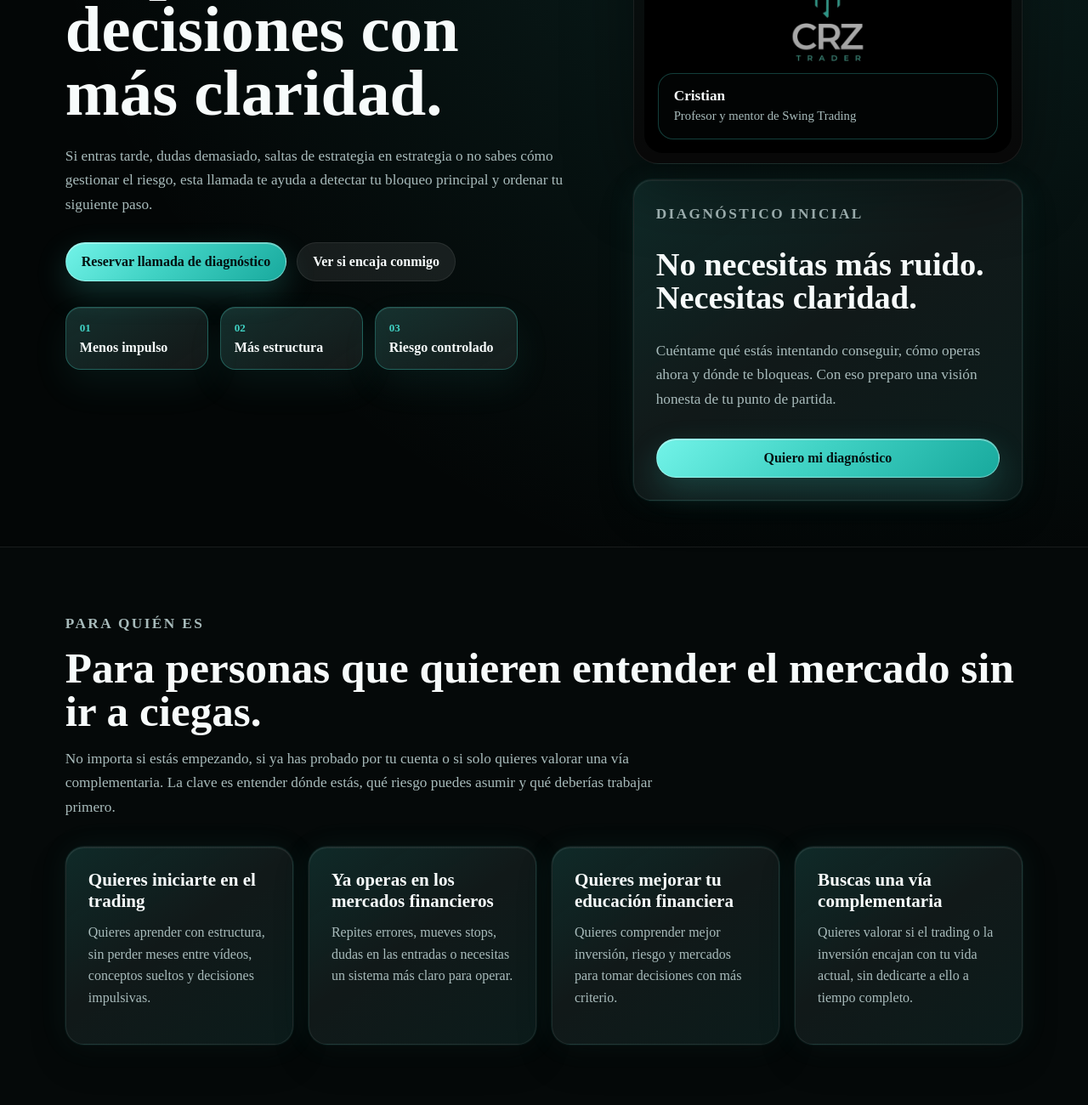
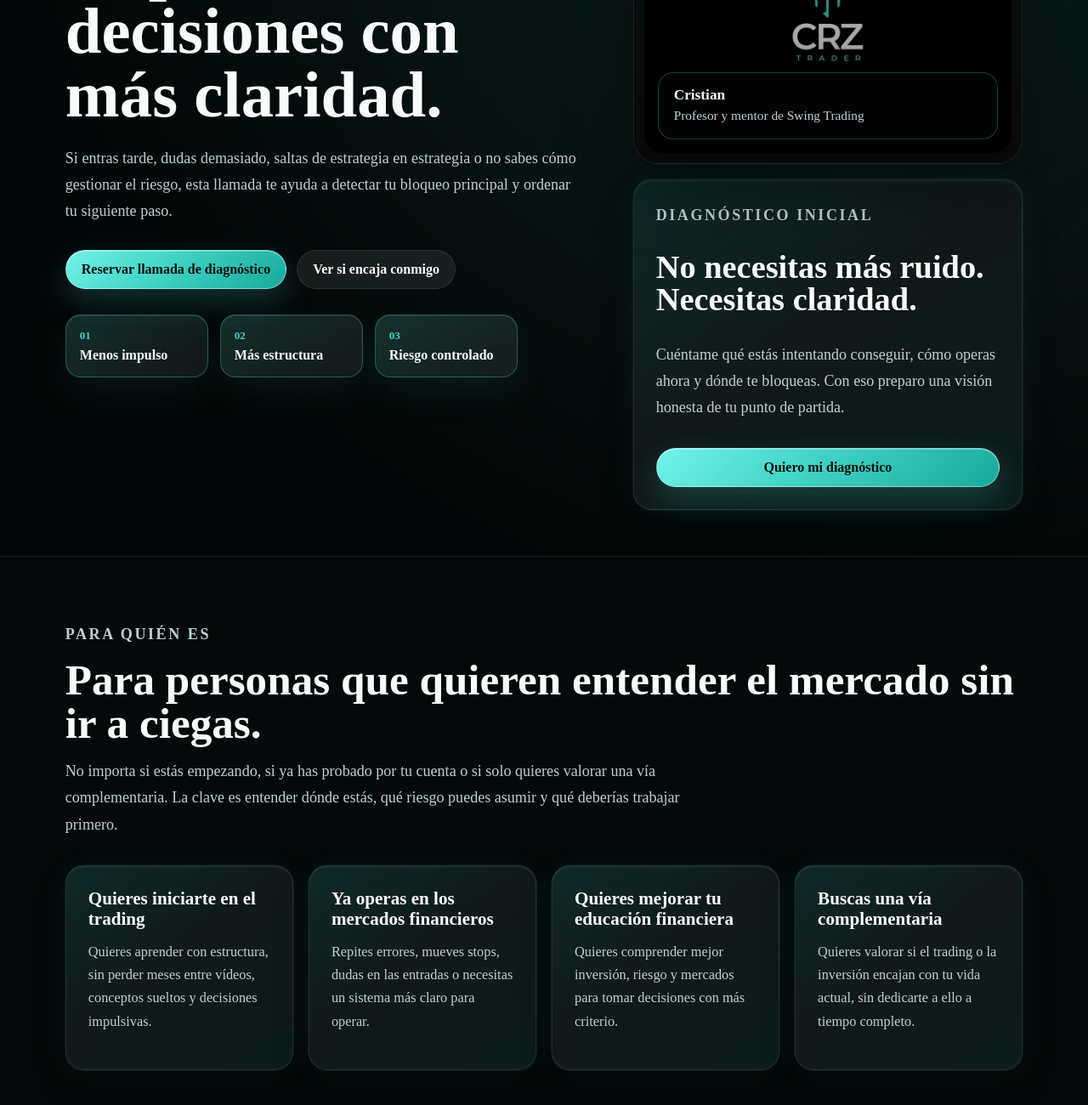
Before and after one commit to cristianzafra924-source/crz-trader-landing, a plain HTML site: page index.html in a window 1280 px wide. Shown: the part 580-1880 px from the top of the page at 85% size. Drawn offline with Linux system fonts and the light colour scheme.

Commit message:
Improve landing text readability

```diff
--- a/styles.css
+++ b/styles.css
@@ -3,7 +3,7 @@
   --panel: #081111;
   --panel-strong: #0d1818;
   --ink: #f7fbfb;
-  --muted: #a8bbbb;
+  --muted: #bdd0d0;
   --subtle: #718989;
   --turquoise: #40d2c4;
   --turquoise-dark: #18a99d;
@@ -227,8 +227,8 @@ h3 {
 .lead-card p {
   max-width: 740px;
   color: var(--muted);
-  font-size: 1.08rem;
-  line-height: 1.65;
+  font-size: 1.13rem;
+  line-height: 1.72;
 }
 
 .hero-actions {
@@ -317,7 +317,7 @@ h3 {
 
 .portrait-signature span {
   color: var(--muted);
-  font-size: 0.92rem;
+  font-size: 0.96rem;
   line-height: 1.35;
 }
 
@@ -397,7 +397,8 @@ h3 {
 .outcome-list span,
 .form-note {
   color: var(--muted);
-  line-height: 1.6;
+  font-size: 1.02rem;
+  line-height: 1.68;
 }
 
 .outcome {
@@ -454,7 +455,7 @@ h3 {
 .form-note {
   min-height: 24px;
   margin: 0;
-  font-size: 0.92rem;
+  font-size: 1.02rem;
 }
 
 .form-note a {
```
